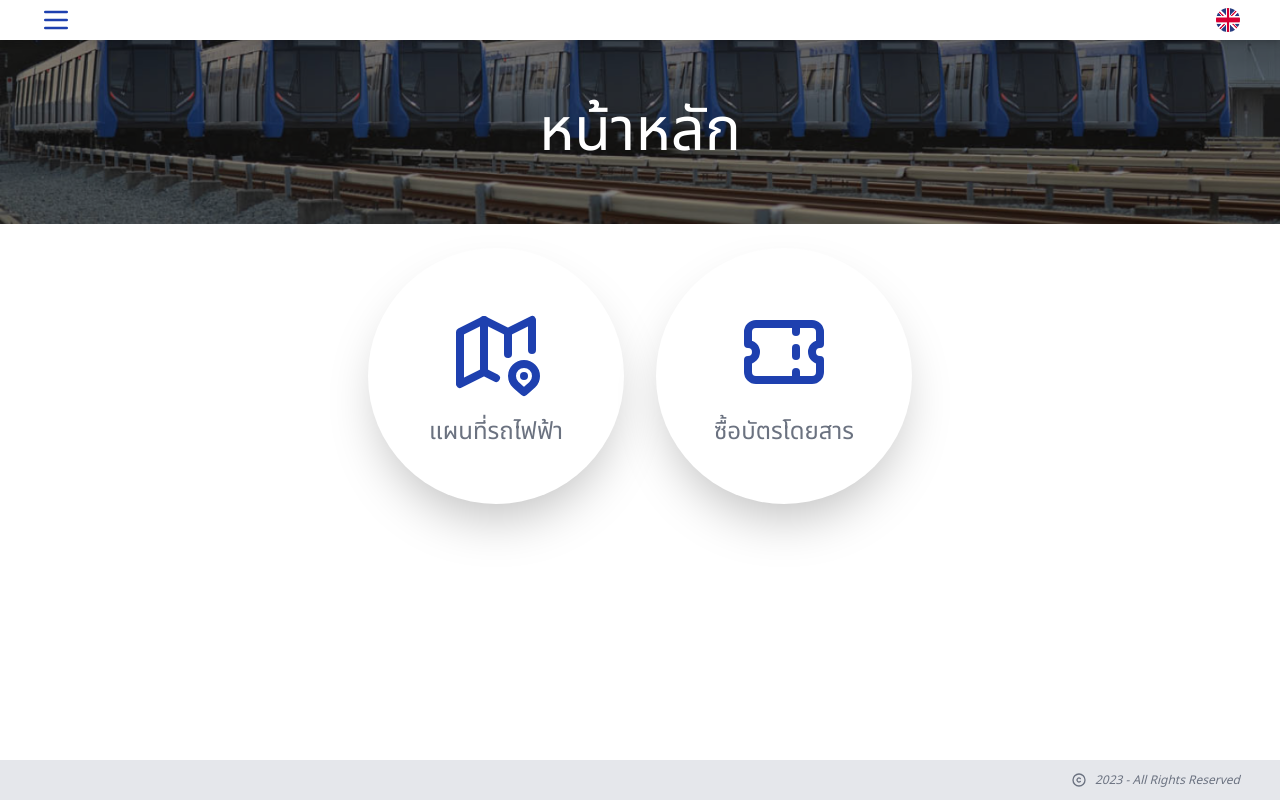
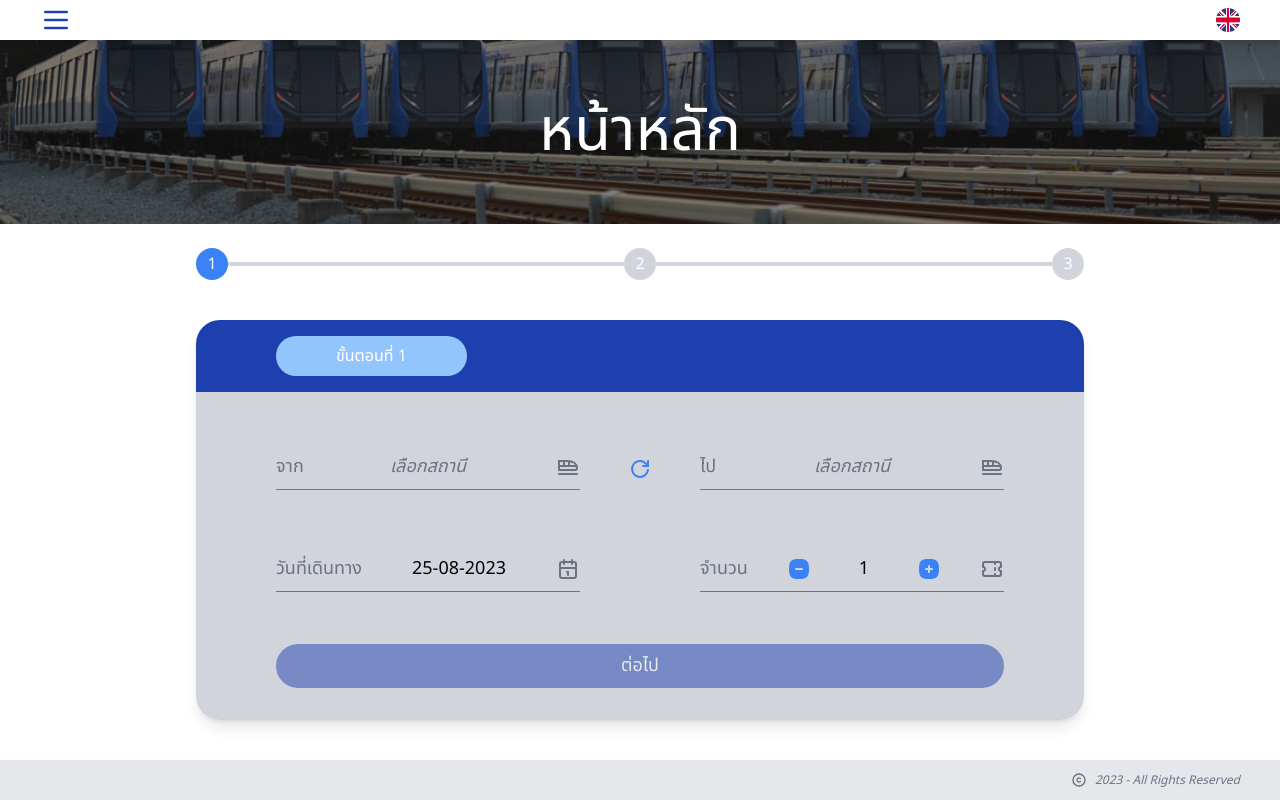
Before and after one commit to puwanarty/skytrain-ticket-booking, a Next.js app: page / in a window 1280 px wide. Built offline with nearby package versions, Linux system fonts and the light colour scheme.

Commit message:
fix: :fire: revamp homepage

```diff
--- a/src/app/page.tsx
+++ b/src/app/page.tsx
@@ -18,10 +18,6 @@ const App = () => {
 
   switch (currentState) {
     case 'home_page':
-      return <Homepage />
-    case 'map':
-      return <NotFound type="under_construction" />
-    case 'booking':
       return <Booking />
     case 'my_ticket':
       return <MyTicket />
--- a/src/components/partials/Booking.tsx
+++ b/src/components/partials/Booking.tsx
@@ -71,7 +71,7 @@ const Booking: React.FC<BookingProps> = () => {
           payment,
         }
         createTicket(dto)
-        onChangeState('home_page')
+        onChangeState('my_ticket')
       }
     }
 
```
